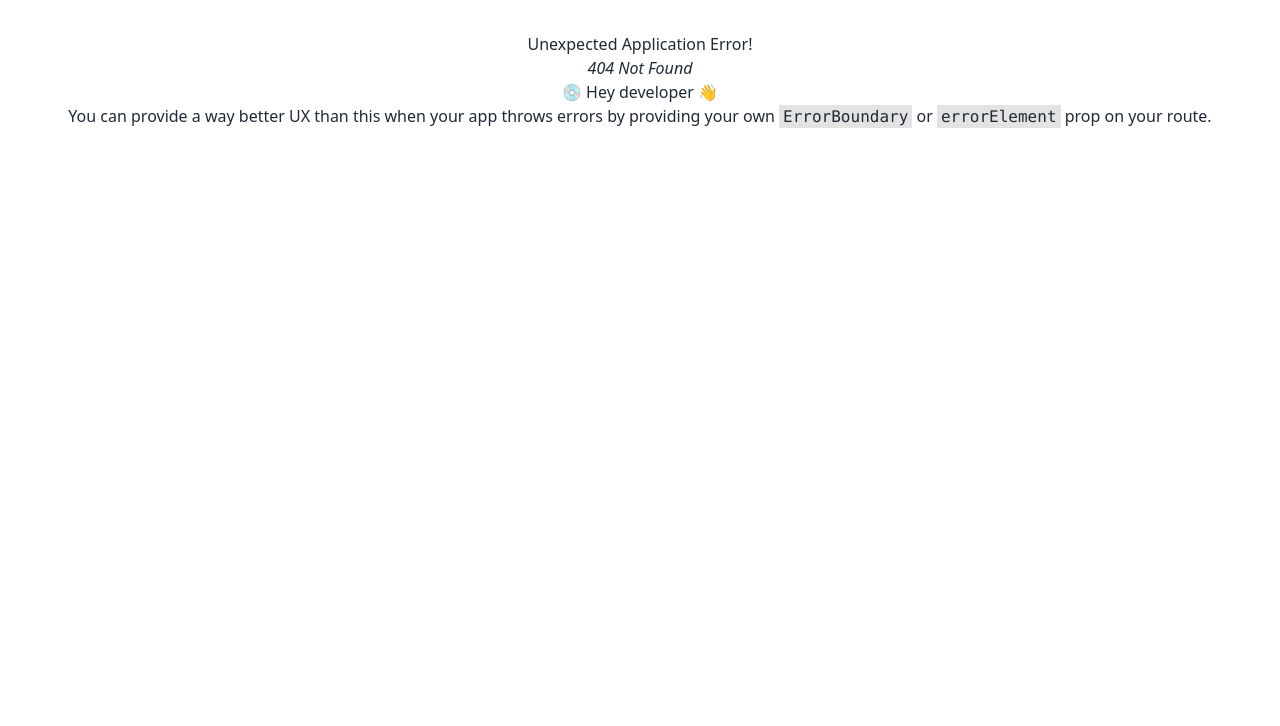
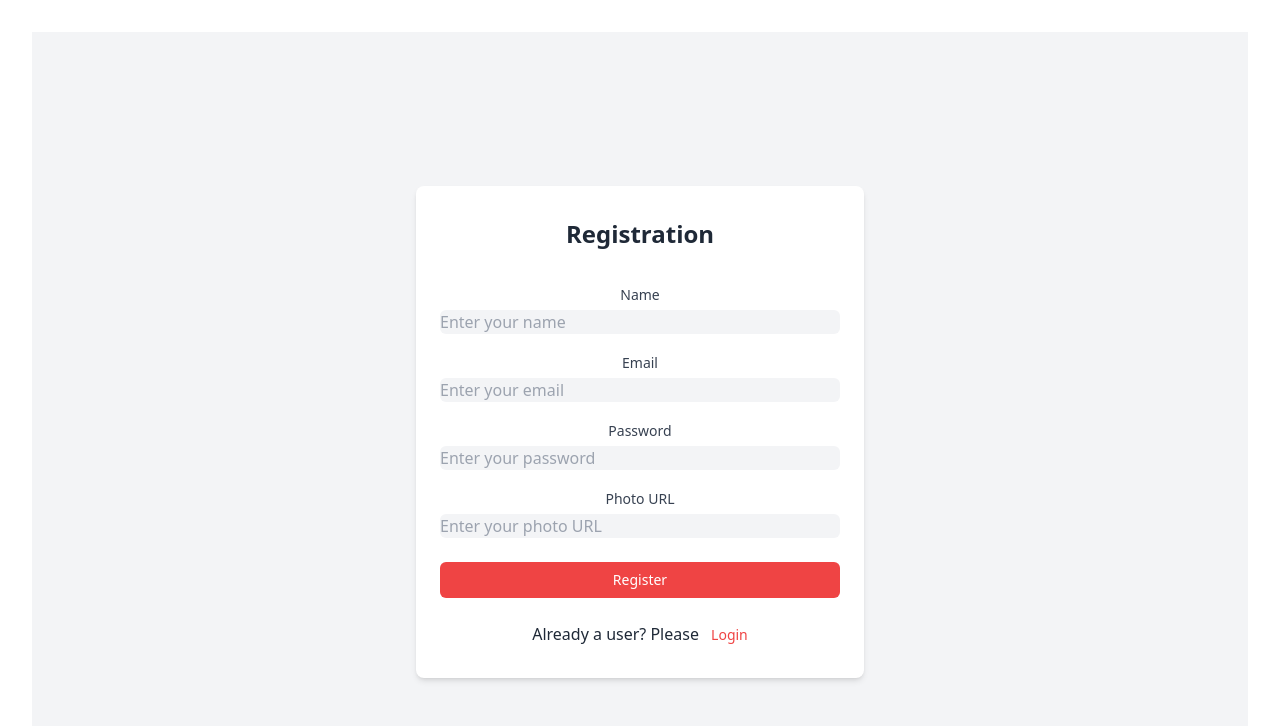
Before and after one commit to nabeel365/toy-car-world, a React (Vite) app: page /register in a window 1280 px wide. Before the commit this address had no page. Shown: the top 726 px of the page. Built offline with nearby package versions, Linux system fonts and the light colour scheme.

Commit message:
login and registration page created

```diff
--- a/src/Components/Footer/Footer.jsx
+++ b/src/Components/Footer/Footer.jsx
@@ -9,8 +9,8 @@ const Footer = () => {
     <img className='w-20 rounded-full' src="https://media.istockphoto.com/id/1154404179/it/vettoriale/icona-del-volante-e-design-piatto-dellombra.jpg?s=612x612&w=0&k=20&c=dXvOtLEXCAxiszd8lSG_iJlV4voC_IiIhd9UHG4dtpg=" alt="" />
     <div className="stats shadow">
 
-  <div className="stat">
-    <div className="stat-value">ToyCarWorld</div>
+  <div className="stat ">
+    <div className="sm:stat-value text-red-500">ToyCarWorld</div>
   </div>
 
 </div>
--- /dev/null
+++ b/src/Components/LoginPage/LoginPage.jsx
@@ -0,0 +1,63 @@
+import React from 'react';
+import { Link } from 'react-router-dom';
+
+const LoginPage = () => {
+  return (
+    <div className="flex flex-col items-center justify-center min-h-screen bg-gray-100">
+      <div className="max-w-md w-full px-6 py-8 bg-white rounded-lg shadow-md">
+        <h2 className="text-2xl font-semibold text-center">Login</h2>
+        <form className="mt-8">
+          <div>
+            <label htmlFor="email" className="text-sm font-medium text-gray-700">
+              Email
+            </label>
+            <input
+              type="email"
+              id="email"
+              className="mt-1 block w-full rounded-md bg-gray-100 border-transparent focus:border-gray-500 focus:bg-white focus:ring-0"
+              placeholder="Enter your email"
+            />
+          </div>
+          <div className="mt-4">
+            <label htmlFor="password" className="text-sm font-medium text-gray-700">
+              Password
+            </label>
+            <input
+              type="password"
+              id="password"
+              className="mt-1 block w-full rounded-md bg-gray-100 border-transparent focus:border-gray-500 focus:bg-white focus:ring-0"
+              placeholder="Enter your password"
+            />
+          </div>
+          <div className="mt-6">
+            <button
+              type="submit"
+              className="py-2 px-4 bg-black hover:bg-red-500 focus:ring-indigo-500 focus:ring-offset-indigo-200 text-white w-full rounded-md focus:outline-none focus:ring-2 focus:ring-offset-2 text-sm font-medium"
+            >
+              Login
+            </button>
+          </div>
+          <div className="mt-6 flex items-center justify-center">
+            <span className="text-sm text-gray-600">Don't have an account?</span>
+            <Link
+            to="/register"
+              className="ml-2 text-sm font-medium text-red-500 hover:text-black"
+            >
+              Register here
+            </Link>
+          </div>
+          <div className="mt-6">
+            <button
+              type="button"
+              className="py-2 px-4 bg-red-500 hover:bg-black focus:ring-red-500 focus:ring-offset-red-200 text-white w-full rounded-md focus:outline-none focus:ring-2 focus:ring-offset-2 text-sm font-medium"
+            >
+              Sign in with Google
+            </button>
+          </div>
+        </form>
+      </div>
+    </div>
+  );
+};
+
+export default LoginPage;
--- a/src/Components/Navigation/Navigation.jsx
+++ b/src/Components/Navigation/Navigation.jsx
@@ -1,37 +1,74 @@
-import { Avatar, Dropdown, Navbar } from 'flowbite-react';
-import React from 'react';
+import React, { useState } from 'react';
+import { Link } from 'react-router-dom';
 
 const Navigation = () => {
+  const [isMobileMenuOpen, setIsMobileMenuOpen] = useState(false);
+
+  const toggleMobileMenu = () => {
+    setIsMobileMenuOpen(!isMobileMenuOpen);
+  };
+
   return (
-        <div>
-  <div className="navbar bg-base-100">
-  <div className="flex-1">
-    <a className="btn btn-ghost normal-case sm:text-4xl text-red-500">ToyCarWorld</a>
+    <nav className="bg-gray-800">
+      <div className="container mx-auto px-4">
+        <div className="flex items-center justify-between h-16">
+          <div className="flex items-center">
+            <img  src="https://media.istockphoto.com/id/1154404179/it/vettoriale/icona-del-volante-e-design-piatto-dellombra.jpg?s=612x612&w=0&k=20&c=dXvOtLEXCAxiszd8lSG_iJlV4voC_IiIhd9UHG4dtpg=" alt="Website Logo" className="w-8 h-8 mr-2 w-20 rounded-full" />
+            <span className="text-red-500 font-bold text-lg">ToyCarWorld</span>
           </div>
-  <div className="flex-none gap-2">
-    <div className="form-control">
-      <input type="text" placeholder="Search" className="input input-bordered" />
+          <div className="flex">
+            <div className="hidden sm:block">
+              <a href="/" className="text-gray-300 hover:bg-gray-700 px-3 py-2 rounded-md text-sm font-medium">Home</a>
+              <a href="/toys" className="text-gray-300 hover:bg-gray-700 px-3 py-2 rounded-md text-sm font-medium">All Toys</a>
+              <a href="/mytoys" className="text-gray-300 hover:bg-gray-700 px-3 py-2 rounded-md text-sm font-medium">My Toys</a>
+              <a href="/addtoy" className="text-gray-300 hover:bg-gray-700 px-3 py-2 rounded-md text-sm font-medium">Add A Toy</a>
+              <a href="/blogs" className="text-gray-300 hover:bg-gray-700 px-3 py-2 rounded-md text-sm font-medium">Blogs</a>
+            <Link className='text-white' to="login">Login </Link>
+
             </div>
-    <div className="dropdown dropdown-end">
-      <label tabIndex={0} className="btn btn-ghost btn-circle avatar">
-        <div className="w-10 rounded-full">
-          <img src="/images/stock/photo-1534528741775-53994a69daeb.jpg" />
-        </div>
-      </label>
-      <ul tabIndex={0} className="mt-3 p-2 shadow menu menu-compact dropdown-content bg-base-100 rounded-box w-52">
-        <li>
-          <a className="justify-between">
-            Profile
-            <span className="badge">New</span>
-          </a>
-        </li>
-        <li><a>Settings</a></li>
-        <li><a>Logout</a></li>
-      </ul>
+            <div className="ml-4">
+              <img src="/profile.jpg" alt="User Profile" className="w-8 h-8 rounded-full" />
             </div>
           </div>
+          <div className="sm:hidden">
+            {/* Mobile menu button */}
+            <button
+              type="button"
+              className="text-gray-300 hover:text-white focus:outline-none focus:text-white"
+              onClick={toggleMobileMenu}
+            >
+              <svg className="h-6 w-6 fill-current" viewBox="0 0 24 24">
+                <path
+                  className={`${isMobileMenuOpen ? 'hidden' : 'block'}`}
+                  fillRule="evenodd"
+                  clipRule="evenodd"
+                  d="M4 6H20V8H4V6ZM4 11H20V13H4V11ZM4 16H20V18H4V16Z"
+                />
+                <path
+                  className={`${isMobileMenuOpen ? 'block' : 'hidden'}`}
+                  fillRule="evenodd"
+                  clipRule="evenodd"
+                  d="M6 4H18V6H6V4ZM6 9H18V11H6V9ZM6 14H18V16H6V14ZM6 19H18V21H6V19Z"
+                />
+              </svg>
+            </button>
           </div>
         </div>
+        {/* Mobile menu */}
+        <div className={`${isMobileMenuOpen ? 'block' : 'hidden'} sm:hidden`}>
+          <div className="pt-2 pb-3 space-y-1">
+            <a href="/" className="text-gray-300 hover:bg-gray-700 block px-3 py-2 rounded-md text-base font-medium">Home</a>
+            <a href="/toys" className="text-gray-300 hover:bg-gray-700 block px-3 py-2 rounded-md text-base font-medium">All Toys</a>
+            <a href="/mytoys" className="text-gray-300 hover:bg-gray-700 block px-3 py-2 rounded-md text-base font-medium">My Toys</a>
+            <a href="/addtoy" className="text-gray-300 hover:bg-gray-700 block px-3 py-2 rounded-md text-base font-medium">Add A Toy</a>
+
+            <a href="/blogs" className="text-gray-300 hover:bg-gray-700 block px-3 py-2 rounded-md text-base font-medium">Blogs</a>
+
+          </div>
+
+        </div>
+      </div>
+    </nav>
   );
 };
 
--- /dev/null
+++ b/src/Components/Register/Register.jsx
@@ -0,0 +1,71 @@
+import React from 'react';
+import { Link } from 'react-router-dom';
+
+const Register = () => {
+  return (
+    <div className="flex flex-col items-center justify-center min-h-screen bg-gray-100">
+      <div className="max-w-md w-full px-6 py-8 bg-white rounded-lg shadow-md">
+        <h2 className="text-2xl font-semibold text-center">Registration</h2>
+        <form className="mt-8">
+          <div>
+            <label htmlFor="name" className="text-sm font-medium text-gray-700">
+              Name
+            </label>
+            <input
+              type="text"
+              id="name"
+              className="mt-1 block w-full rounded-md bg-gray-100 border-transparent focus:border-gray-500 focus:bg-white focus:ring-0"
+              placeholder="Enter your name"
+            />
+          </div>
+          <div className="mt-4">
+            <label htmlFor="email" className="text-sm font-medium text-gray-700">
+              Email
+            </label>
+            <input
+              type="email"
+              id="email"
+              className="mt-1 block w-full rounded-md bg-gray-100 border-transparent focus:border-gray-500 focus:bg-white focus:ring-0"
+              placeholder="Enter your email"
+            />
+          </div>
+          <div className="mt-4">
+            <label htmlFor="password" className="text-sm font-medium text-gray-700">
+              Password
+            </label>
+            <input
+              type="password"
+              id="password"
+              className="mt-1 block w-full rounded-md bg-gray-100 border-transparent focus:border-gray-500 focus:bg-white focus:ring-0"
+              placeholder="Enter your password"
+            />
+          </div>
+          <div className="mt-4">
+            <label htmlFor="photoURL" className="text-sm font-medium text-gray-700">
+              Photo URL
+            </label>
+            <input
+              type="text"
+              id="photoURL"
+              className="mt-1 block w-full rounded-md bg-gray-100 border-transparent focus:border-gray-500 focus:bg-white focus:ring-0"
+              placeholder="Enter your photo URL"
+            />
+          </div>
+          <div className="mt-6">
+            <button
+              type="submit"
+              className="py-2 px-4 bg-red-500 hover:bg-red-700 focus:ring-indigo-500 focus:ring-offset-indigo-200 text-white w-full rounded-md focus:outline-none focus:ring-2 focus:ring-offset-2 text-sm font-medium"
+            >
+              Register
+            </button>
+          </div>
+          <br />
+
+          <p>Already a user? Please <Link className='ml-2 text-sm font-medium text-red-500 hover:text-black' to="/login">Login</Link> </p>
+        </form>
+      </div>
+    </div>
+  );
+};
+
+export default Register;
--- /dev/null
+++ b/src/Routes/PrivateRoute.jsx
@@ -0,0 +1,11 @@
+import React from 'react';
+
+const PrivateRoute = () => {
+    return (
+        <div>
+
+        </div>
+    );
+};
+
+export default PrivateRoute;
```
Also changed, not shown: src/main.jsx (+10 -0 lines). Lines whose indentation alone changed are shown as unchanged.
